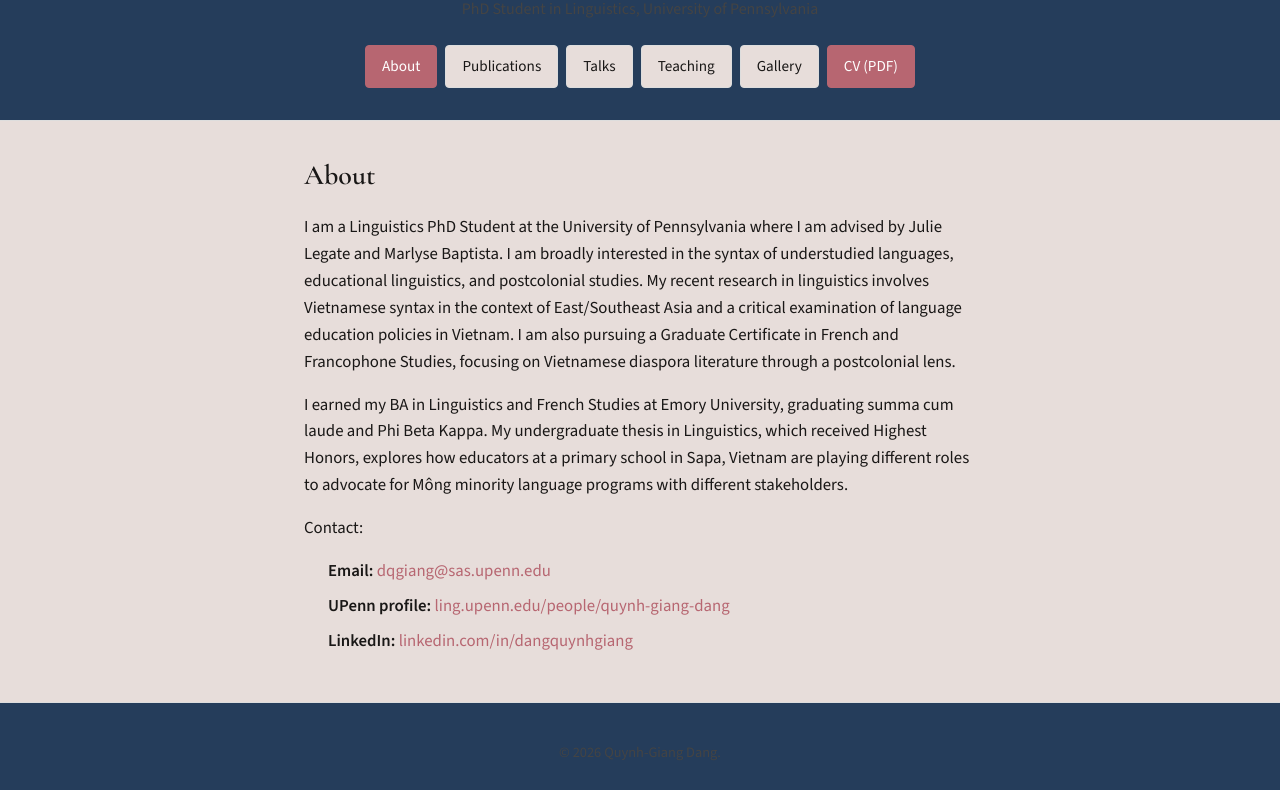
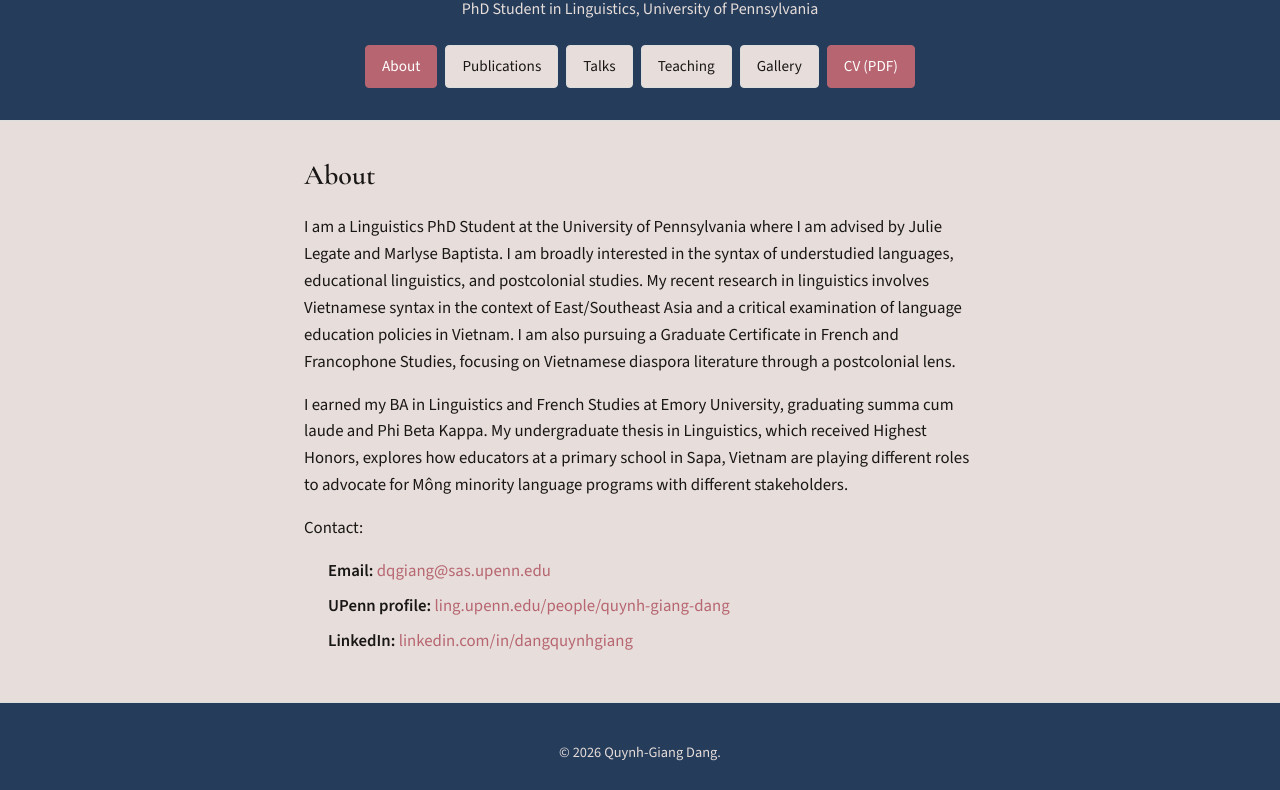
Before and after one commit to quynhgiangdang/quynhgiangdang.github.io, a plain HTML site: page index.html in a window 1280 px wide. Shown: the part 278-1068 px from the top of the page. Drawn offline with nearby package versions, Linux system fonts and the light colour scheme.

Commit message:
Update style.css

```diff
--- a/css/style.css
+++ b/css/style.css
@@ -2,12 +2,13 @@
 
 :root {
   --text: #191716;
-  --text-muted: #444;
+  --text-muted: #e7ddda;
   --accent: #b76671;
   --accent-hover: #6b1f33;
   --border: #ddd;
   --bg: #e7ddda;
   --bg-card: #253d5b;
+  --textbright: #e7ddda; /* this was added lol I hope this works */
   --font-serif: 'Cormorant Garamond', Georgia, serif;
   --font-sans: 'Source Sans 3', system-ui, sans-serif;
 }
```
